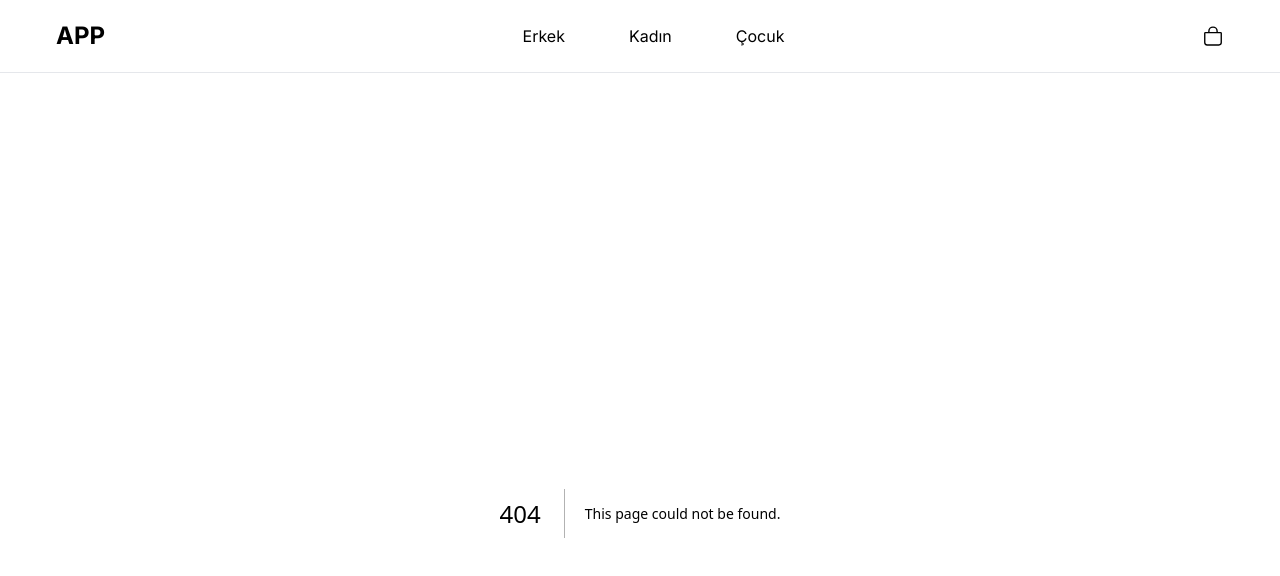
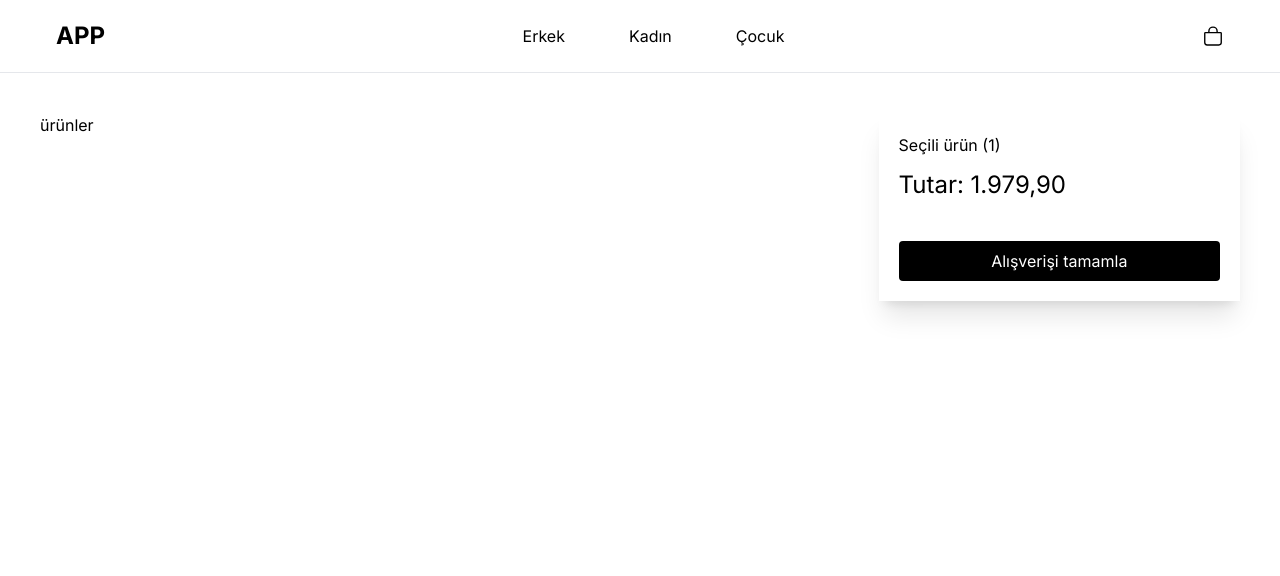
Before and after one commit to hasancelikoglu/nextjs-shopping-app, a Next.js app: page /cart in a window 1280 px wide. Before the commit this address had no page. Shown: the top 576 px of the page. Built offline with nearby package versions, Linux system fonts and the light colour scheme.

Commit message:
feat: cart page layout

```diff
--- /dev/null
+++ b/app/cart/page.js
@@ -0,0 +1,5 @@
+import CartPage from "@/containers/cart";
+
+export default function Cart() {
+	return <CartPage />;
+}
--- /dev/null
+++ b/components/cart-total.js
@@ -0,0 +1,13 @@
+export default function CartTotal() {
+	return (
+		<div className="w-[500px] shadow-xl p-5 flex flex-col justify-between gap-y-10">
+			<div>
+				<h3 className="mb-3">Seçili ürün (1)</h3>
+				<p className="text-2xl font-normal">Tutar: 1.979,90</p>
+			</div>
+			<button className="bg-black text-white p-2 rounded">
+				Alışverişi tamamla
+			</button>
+		</div>
+	);
+}
--- /dev/null
+++ b/containers/cart.js
@@ -0,0 +1,10 @@
+import CartTotal from "@/components/cart-total";
+
+export default function CartPage() {
+	return (
+		<div className="flex px-10">
+			<div className="w-full h-auto">ürünler</div>
+			<CartTotal />
+		</div>
+	);
+}
```
